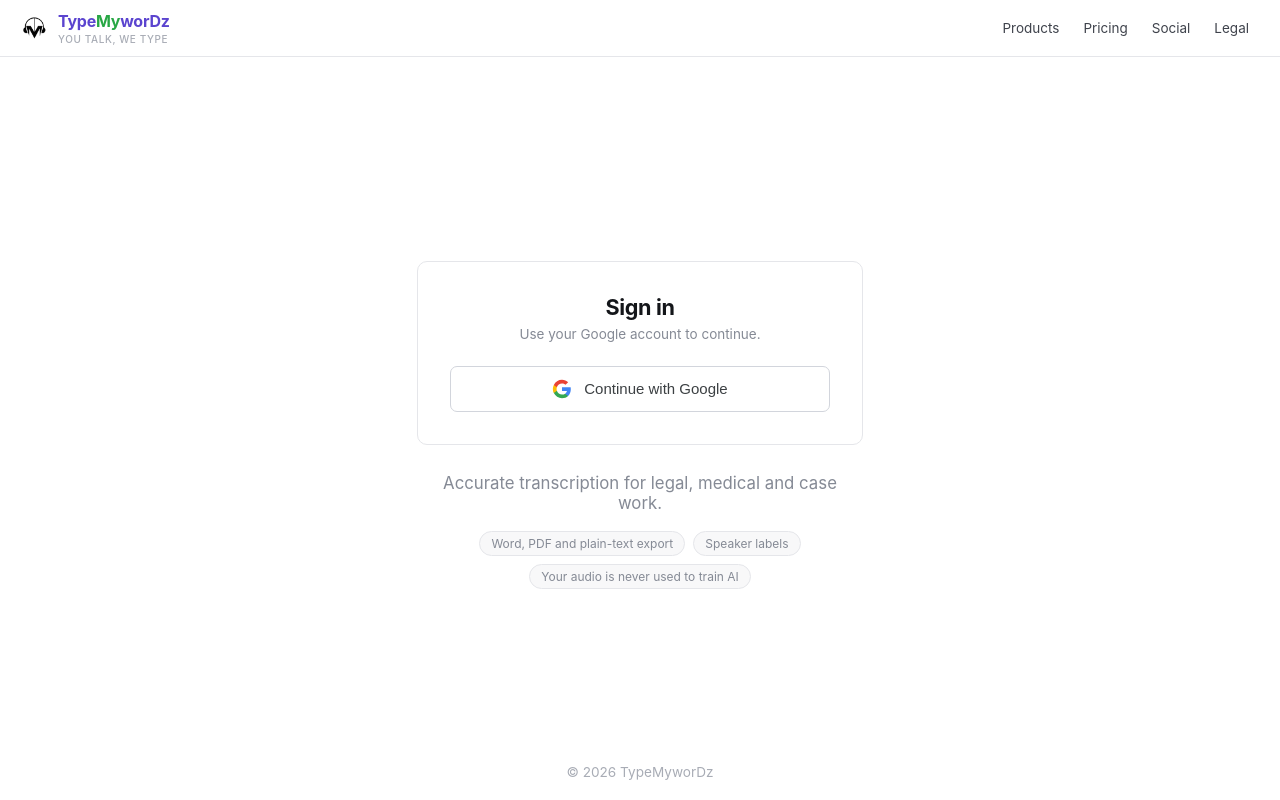
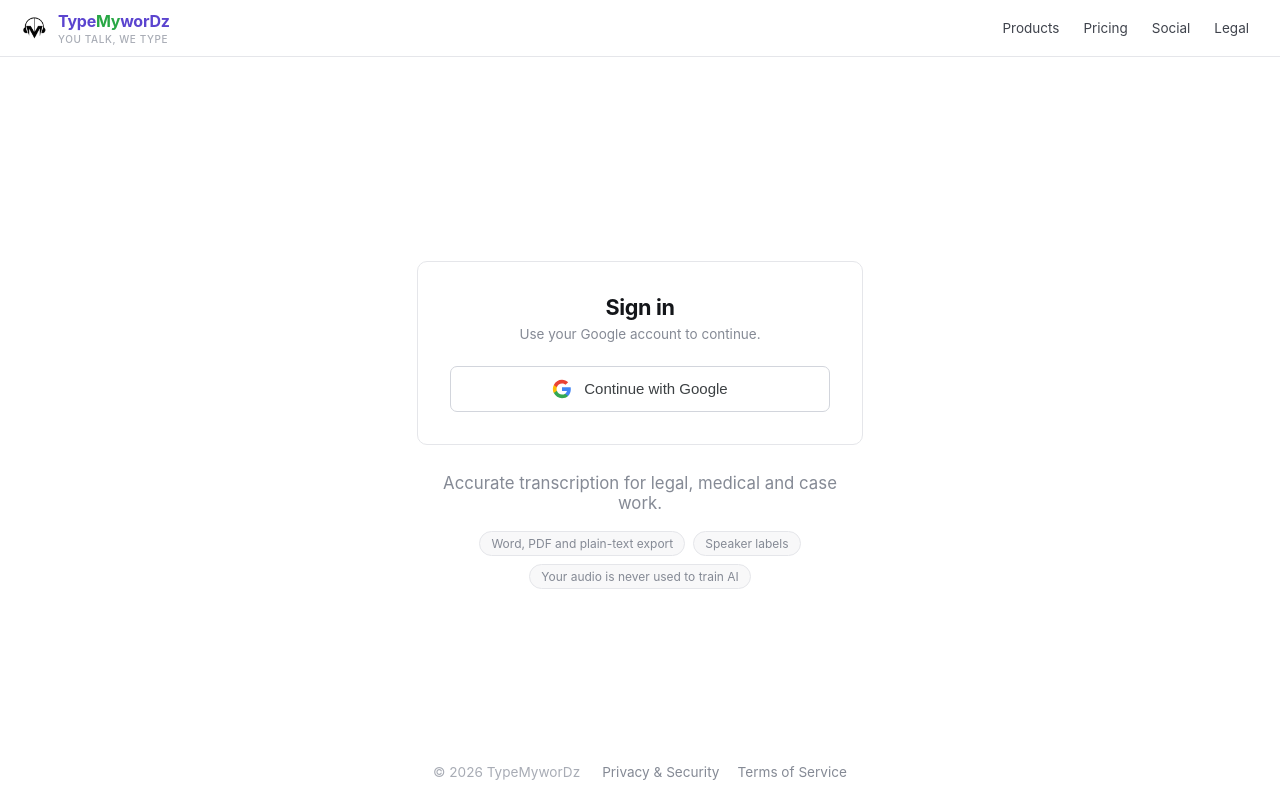
Before and after one commit to TypeMyworDz-ai/typemywordz-frontend, a React (Create React App) app: page / in a window 1280 px wide. Built offline with nearby package versions, Linux system fonts and the light colour scheme; no server answers.

Commit message:
Add the terms route and the legal links in the footer

```diff
--- a/src/App.js
+++ b/src/App.js
@@ -15,8 +15,9 @@
 import Signup from './components/Signup';
 import FeedbackModal from './components/FeedbackModal';
 import { canUserTranscribe, updateUserUsage, saveTranscription, updateTranscription, updateUserPlan, saveFeedback } from './userService'; // Removed createUserProfile
-import { BrowserRouter as Router, Routes, Route, Navigate, useNavigate } from 'react-router-dom';
+import { BrowserRouter as Router, Routes, Route, Navigate, useNavigate, Link } from 'react-router-dom';
 import PrivacyPolicy from './components/PrivacyPolicy';
+import TermsOfService from './components/TermsOfService';
 import AnimatedBroadcastBoard from './components/AnimatedBroadcastBoard';
 import { db } from './firebase';
 import { doc, getDoc } from 'firebase/firestore';
@@ -1405,13 +1406,12 @@
 
         </div>
         {/* Removed the 'Don't have an account? Sign Up' text and button */}
-        <footer style={{
-          textAlign: 'center',
-          padding: '20px',
-          color: '#a8acb5',
-          fontSize: '0.85rem'
-        }}>
-          © {new Date().getFullYear()} TypeMyworDz
+        <footer className="tm-sitefoot">
+          <span>© {new Date().getFullYear()} TypeMyworDz</span>
+          <span className="tm-sitefoot-links">
+            <Link to="/privacy-policy">Privacy &amp; Security</Link>
+            <Link to="/terms">Terms of Service</Link>
+          </span>
         </footer>
       </div>
     );
@@ -1422,6 +1422,7 @@
     <Route path="/transcription-editor" element={<RichTextEditor />} />
     <Route path="/signup" element={<Signup />} />
     <Route path="/privacy-policy" element={<PrivacyPolicy />} />
+    <Route path="/terms" element={<TermsOfService />} />
     <Route path="/dashboard" element={
       <Dashboard setCurrentView={setCurrentView} standalone />
     } />
@@ -2788,8 +2789,12 @@
             </main>
           </div>
         )}
-        <footer className="tm-footer">
-          © {new Date().getFullYear()} TypeMyworDz
+        <footer className="tm-footer tm-sitefoot">
+          <span>© {new Date().getFullYear()} TypeMyworDz</span>
+          <span className="tm-sitefoot-links">
+            <Link to="/privacy-policy">Privacy &amp; Security</Link>
+            <Link to="/terms">Terms of Service</Link>
+          </span>
         </footer>
 
           </main>
```
